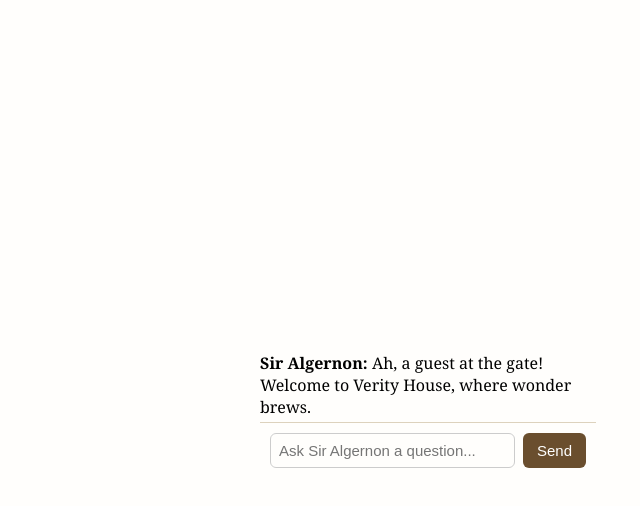
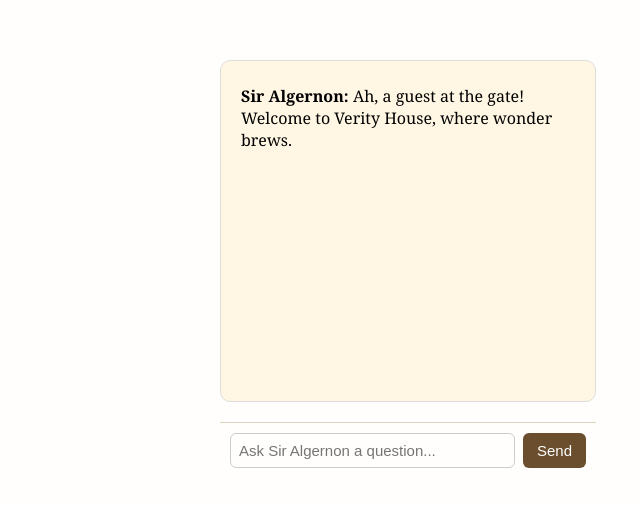
Before and after one commit to VerityHouse/sir-algernon-chat, a React (Create React App) app: page / in a window 1280 px wide. Shown: the part 278-784 px from the top of the page, without its empty margins (640-1280 px from the left). Built offline with nearby package versions, Linux system fonts and the light colour scheme.

Commit message:
Restore cream chat-box and remove outer white container

```diff
--- a/src/App.css
+++ b/src/App.css
@@ -1,4 +1,4 @@
-/* General styles */
+/* === General Styles === */
 body {
   margin: 0;
   padding: 0;
@@ -6,28 +6,24 @@ body {
   background: #fffefc;
 }
 
-/* Floating Chat Widget Container */
+/* === Chat Widget Floating Position === */
 .chat-widget-container {
   position: fixed;
   bottom: 2rem;
   right: 2rem;
-  width: 360px;
+  width: auto;
+  max-width: 400px;
   max-height: 90vh;
   z-index: 9999;
   display: flex;
   flex-direction: column;
-  background: transparent; /* ✅ transparent instead of white */
-  box-shadow: none;         /* ✅ no shadow */
-  border-radius: 0;         /* ✅ no rounding */
+  background: transparent;
+  box-shadow: none;
+  border-radius: 0;
   overflow: visible;
 }
 
-/* Hide Sir A image unless toggled */
-.sir-img {
-  display: none;
-}
-
-/* Inner container */
+/* === App Inner Container (no white box) === */
 .App {
   display: flex;
   flex-direction: column;
@@ -37,7 +33,12 @@ body {
   background: transparent;
 }
 
-/* Chat Wrapper */
+/* === Hide Sir A's image unless toggled === */
+.sir-img {
+  display: none;
+}
+
+/* === Chat Wrapper === */
 .chat-wrapper {
   flex-grow: 1;
   display: flex;
@@ -46,9 +47,9 @@ body {
   overflow-y: auto;
 }
 
-/* Chat Box */
-chat-box {
-  background: #fdf6e3;
+/* === Chat Message Box === */
+.chat-box {
+  background: #fff6e3; /* light cream color */
   border: 1px solid #ddd;
   height: 300px;
   overflow-y: auto;
@@ -58,12 +59,12 @@ chat-box {
   text-align: left;
 }
 
-/* Message styling */
+/* === Message Text Styling === */
 .chat-box p {
   margin: 0.25rem 0;
 }
 
-/* Typing Indicator */
+/* === Typing Indicator === */
 .typing-indicator {
   margin-top: 0.5rem;
   font-style: italic;
@@ -85,13 +86,8 @@ chat-box {
   animation: blink 1.2s infinite ease-in-out;
 }
 
-.typing-indicator .dots span:nth-child(2) {
-  animation-delay: 0.2s;
-}
-
-.typing-indicator .dots span:nth-child(3) {
-  animation-delay: 0.4s;
-}
+.typing-indicator .dots span:nth-child(2) { animation-delay: 0.2s; }
+.typing-indicator .dots span:nth-child(3) { animation-delay: 0.4s; }
 
 @keyframes blink {
   0%, 20% { opacity: 0; }
@@ -103,7 +99,7 @@ chat-box {
   font-size: 22px;
 }
 
-/* Input Box */
+/* === Input Area === */
 .input-box {
   display: flex;
   border-top: 1px solid #ddd2bd;
@@ -135,7 +131,7 @@ chat-box {
   background-color: #4d351f;
 }
 
-/* Transition for toggle */
+/* === Chat Toggle Animation === */
 #sir-algernon-chat {
   opacity: 0;
   transition: opacity 0.5s ease;
@@ -145,7 +141,7 @@ chat-box {
   opacity: 1;
 }
 
-/* Mobile Friendly */
+/* === Mobile Friendly === */
 @media (max-width: 480px) {
   .chat-widget-container {
     width: 90%;
```
